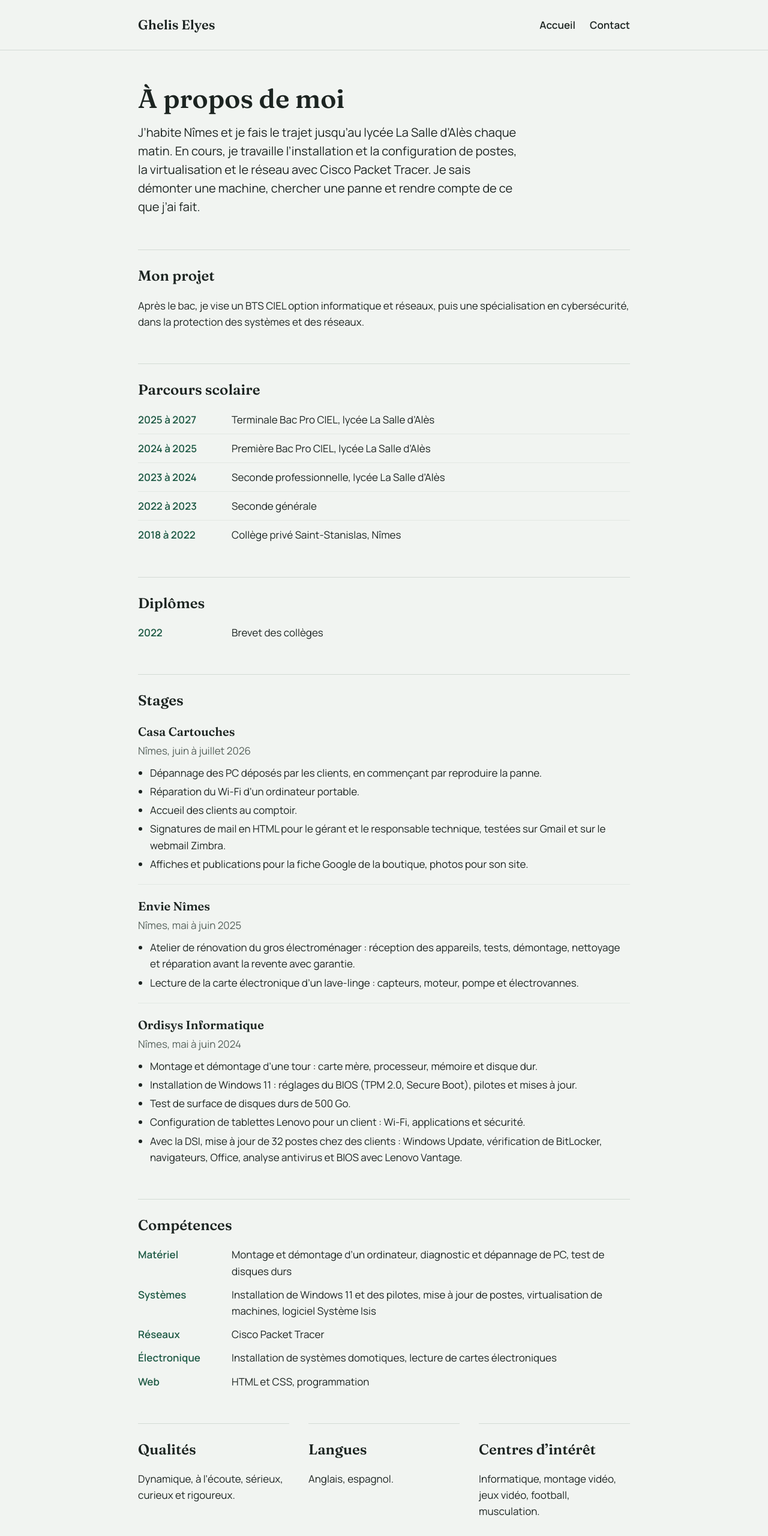
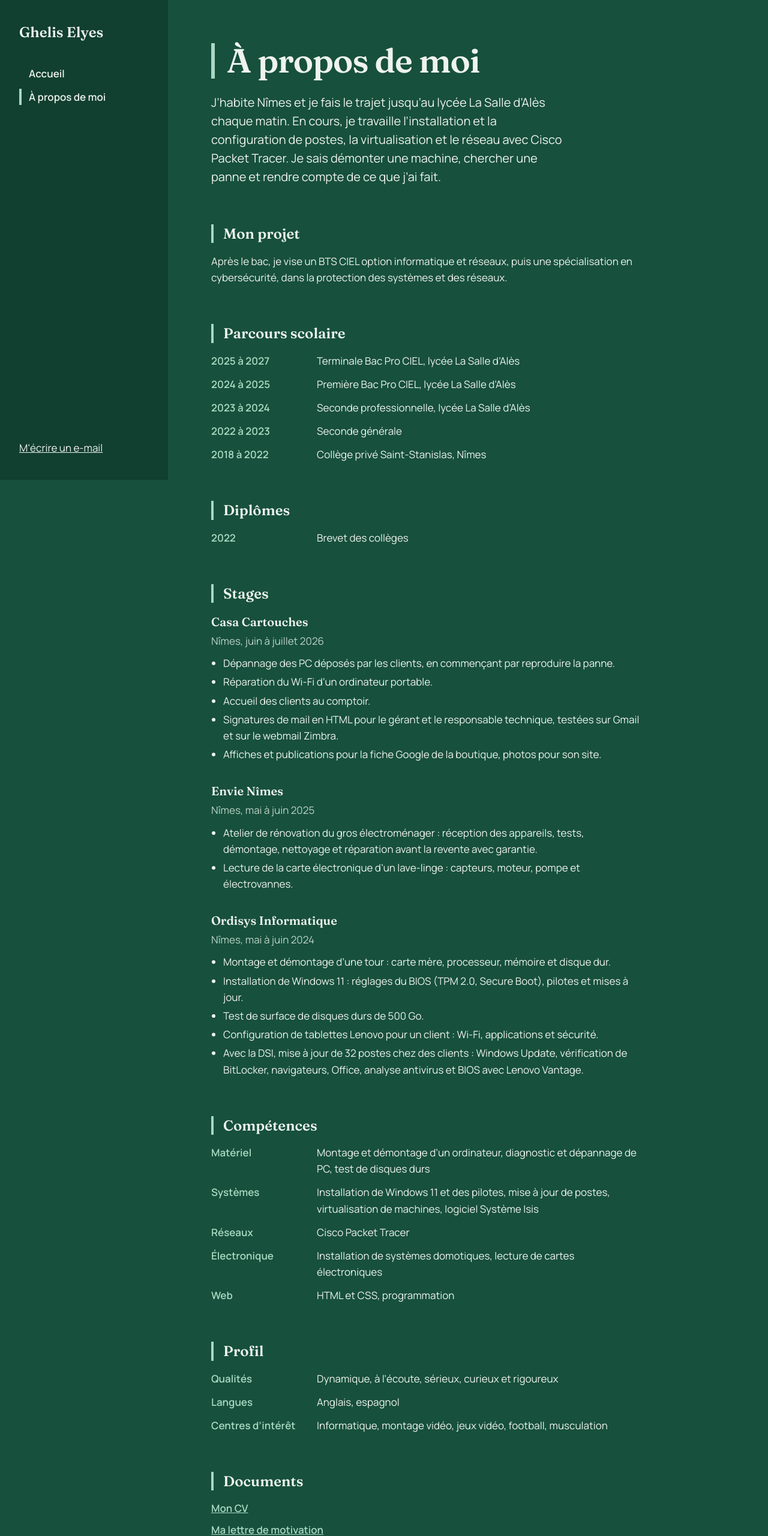
Before and after one commit to elyesghelis/elyesghelis.github.io, a plain HTML site: page apropos.html in a window 1280 px wide. Shown: the top 2561 px of the page at 60% size. Drawn offline with Linux system fonts and the light colour scheme.

Commit message:
Add files via upload

```diff
--- a/apropos.html
+++ b/apropos.html
@@ -8,23 +8,22 @@
     <link rel="icon" href="data:,">
     <link rel="preconnect" href="https://fonts.googleapis.com">
     <link rel="preconnect" href="https://fonts.gstatic.com" crossorigin>
-    <link rel="stylesheet" href="https://fonts.googleapis.com/css2?family=Fraunces:opsz,wght@9..144,500;9..144,600&family=Manrope:wght@400;600&display=swap">
+    <link rel="stylesheet" href="https://fonts.googleapis.com/css2?family=Fraunces:opsz,wght@9..144,600&family=Manrope:wght@400;600&display=swap">
     <link rel="stylesheet" href="style.css">
 </head>
 <body>
     <header>
-        <div class="conteneur entete">
         <p class="nom"><a href="index.html">Ghelis Elyes</a></p>
         <nav aria-label="Menu principal">
             <ul>
                 <li><a href="index.html">Accueil</a></li>
-                    <li><a href="#contact">Contact</a></li>
+                <li><a href="apropos.html" aria-current="page">À propos de moi</a></li>
             </ul>
         </nav>
-        </div>
+        <address><a href="mailto:gheliselyes883@gmail.com">M’écrire un e-mail</a></address>
     </header>
 
-    <main class="conteneur">
+    <main>
         <h1>À propos de moi</h1>
         <p class="intro">J’habite Nîmes et je fais le trajet jusqu’au lycée La Salle d’Alès chaque matin. En cours, je travaille l’installation et la configuration de postes, la virtualisation et le réseau avec Cisco Packet Tracer. Je sais démonter une machine, chercher une panne et rendre compte de ce que j’ai fait.</p>
 
@@ -90,7 +89,7 @@
 
         <section>
             <h2>Compétences</h2>
-            <dl class="competences">
+            <dl class="definitions">
                 <dt>Matériel</dt>
                 <dd>Montage et démontage d’un ordinateur, diagnostic et dépannage de PC, test de disques durs</dd>
                 <dt>Systèmes</dt>
@@ -104,19 +103,16 @@
             </dl>
         </section>
 
-        <section class="trois-colonnes">
-            <div>
-                <h2>Qualités</h2>
-                <p>Dynamique, à l’écoute, sérieux, curieux et rigoureux.</p>
-            </div>
-            <div>
-                <h2>Langues</h2>
-                <p>Anglais, espagnol.</p>
-            </div>
-            <div>
-                <h2>Centres d’intérêt</h2>
-                <p>Informatique, montage vidéo, jeux vidéo, football, musculation.</p>
-            </div>
+        <section>
+            <h2>Profil</h2>
+            <dl class="definitions">
+                <dt>Qualités</dt>
+                <dd>Dynamique, à l’écoute, sérieux, curieux et rigoureux</dd>
+                <dt>Langues</dt>
+                <dd>Anglais, espagnol</dd>
+                <dt>Centres d’intérêt</dt>
+                <dd>Informatique, montage vidéo, jeux vidéo, football, musculation</dd>
+            </dl>
         </section>
 
         <section>
@@ -127,12 +123,5 @@
             </ul>
         </section>
     </main>
-
-    <footer id="contact">
-        <div class="conteneur">
-            <h2>Contact</h2>
-            <p><a href="mailto:gheliselyes883@gmail.com">M’écrire un e-mail</a></p>
-        </div>
-    </footer>
 </body>
 </html>
--- a/style.css
+++ b/style.css
@@ -1,24 +1,22 @@
-/* Couleurs : vert du vernis d'un circuit imprimé */
+/* Couleurs : le vert du vernis d'un circuit imprimé, le blanc de ses inscriptions */
 
 :root {
-    --fond: #f1f4f1;
-    --encre: #1c2421;
-    --gris: #55615b;
-    --vert: #1f5a45;
-    --vert-fonce: #163f30;
-    --trait: #d3dbd5;
-    --trait-clair: #e2e8e3;
+    --fond: #17503d;
+    --colonne: #113f30;
+    --texte: #eef3ee;
+    --doux: #bcd3c8;
+    --accent: #a9d9c3;
 }
 
-/* Base */
+/* Base : deux colonnes, le menu à gauche et le contenu à droite */
 
 body {
-    display: flex;
-    flex-direction: column;
+    display: grid;
+    grid-template-columns: 280px 1fr;
     min-height: 100vh;
     margin: 0;
     background-color: var(--fond);
-    color: var(--encre);
+    color: var(--texte);
     font-family: "Manrope", sans-serif;
     font-size: 1.0625rem;
     line-height: 1.6;
@@ -30,20 +28,6 @@ h3,
 .nom {
     font-family: "Fraunces", serif;
     font-weight: 600;
-    color: var(--encre);
-}
-
-h2 {
-    margin: 0 0 16px;
-    font-size: 1.5rem;
-}
-
-a {
-    color: var(--vert);
-}
-
-a:hover {
-    color: var(--vert-fonce);
 }
 
 a:focus-visible {
@@ -51,142 +35,135 @@ a:focus-visible {
     outline-offset: 3px;
 }
 
-.filiere {
-    color: var(--vert);
+/* Colonne de gauche : nom, menu, contact */
+
+header {
+    position: sticky;
+    top: 0;
+    box-sizing: border-box;
+    display: flex;
+    flex-direction: column;
+    height: 100vh;
+    padding: 40px 32px;
+    background-color: var(--colonne);
 }
 
-.conteneur {
-    box-sizing: border-box;
-    width: 100%;
-    max-width: 900px;
-    margin: 0 auto;
-    padding-inline: 40px;
-}
-
-/* En-tête */
-
-header {
-    padding: 24px 0;
-    border-bottom: 1px solid var(--trait);
-}
-
-.entete {
-    display: flex;
-    flex-wrap: wrap;
-    justify-content: space-between;
-    align-items: center;
-    gap: 12px 32px;
+header a {
+    color: inherit;
 }
 
 .nom {
-    margin: 0;
-    font-size: 1.375rem;
+    margin: 0 0 40px;
+    font-size: 1.5rem;
+    line-height: 1.2;
 }
 
-.nom a {
-    color: inherit;
+.nom a,
+nav a {
     text-decoration: none;
 }
 
 nav ul {
-    display: flex;
-    flex-wrap: wrap;
-    gap: 8px 24px;
     margin: 0;
     padding: 0;
     list-style: none;
 }
 
+nav li + li {
+    margin-top: 12px;
+}
+
 nav a {
-    color: var(--encre);
+    display: block;
+    padding-left: 16px;
     font-weight: 600;
-    text-decoration: none;
 }
 
 nav a:hover {
-    color: var(--vert);
+    text-decoration: underline;
+}
+
+/* Le trait épais marque la page où l'on se trouve */
+nav a[aria-current="page"] {
+    padding-left: 12px;
+    border-left: 4px solid var(--accent);
+}
+
+address {
+    margin-top: auto;
+    font-style: normal;
+}
+
+/* Contenu */
+
+main {
+    box-sizing: border-box;
+    max-width: 860px;
+    padding: 72px;
+}
+
+main a {
+    color: var(--accent);
+}
+
+main a:hover {
+    color: var(--texte);
+}
+
+h1 {
+    margin: 0 0 24px;
+    padding-left: 20px;
+    border-left: 6px solid var(--accent);
+    font-size: 3.5rem;
+    line-height: 1.05;
+    letter-spacing: -0.02em;
+}
+
+h2 {
+    margin: 0 0 16px;
+    padding-left: 16px;
+    border-left: 4px solid var(--accent);
+    font-size: 1.5rem;
+    line-height: 1.3;
+}
+
+.intro {
+    max-width: 600px;
+    margin: 0 0 32px;
+    font-size: 1.25rem;
+    line-height: 1.55;
+}
+
+.filiere {
+    color: var(--accent);
 }
 
 /* Accueil */
 
 .page-accueil {
     display: flex;
-    align-items: center;
-}
-
-.accueil {
-    margin-top: 0;
-    padding: 72px 0;
-}
-
-.accueil h1 {
-    margin: 0 0 24px;
-    font-size: clamp(2.5rem, 6vw, 3.75rem);
-    line-height: 1.05;
-    letter-spacing: -0.02em;
-}
-
-.intro {
-    max-width: 640px;
-    margin: 0 0 32px;
-    font-size: 1.25rem;
-    line-height: 1.55;
-}
-
-.actions {
-    display: flex;
-    flex-wrap: wrap;
-    gap: 12px;
+    flex-direction: column;
+    justify-content: center;
 }
 
 .bouton {
     display: inline-block;
-    padding: 12px 22px;
-    border: 1px solid var(--encre);
-    border-radius: 6px;
-    background-color: var(--encre);
+    padding: 14px 28px;
+    background-color: var(--texte);
     color: var(--fond);
     font-weight: 600;
     text-decoration: none;
 }
 
 .bouton:hover {
-    border-color: var(--vert-fonce);
-    background-color: var(--vert-fonce);
+    background-color: var(--accent);
     color: var(--fond);
 }
 
-.bouton-secondaire {
-    background-color: transparent;
-    color: var(--encre);
-}
-
-.bouton-secondaire:hover {
-    border-color: var(--vert);
-    background-color: transparent;
-    color: var(--vert);
-}
-
-/* Contenu */
-
-main {
-    flex-grow: 1;
-    padding-bottom: 72px;
-}
-
-main h1 {
-    margin: 56px 0 16px;
-    font-size: clamp(2rem, 5vw, 2.75rem);
-    line-height: 1.1;
-}
-
-main h2 {
-    padding-top: 24px;
-    border-top: 1px solid var(--trait);
-}
+/* À propos */
 
 section {
-    margin-top: 56px;
+    margin-top: 64px;
 }
 
 .frise,
@@ -197,32 +174,30 @@ section {
 }
 
 .frise li,
-.competences {
+.definitions {
     display: grid;
-    grid-template-columns: 140px 1fr;
-    gap: 16px;
+    grid-template-columns: 160px 1fr;
+    gap: 12px 16px;
 }
 
 .frise li + li {
-    margin-top: 10px;
-    padding-top: 10px;
-    border-top: 1px solid var(--trait-clair);
+    margin-top: 12px;
 }
 
-.frise p {
+.frise p,
+.definitions,
+.definitions dd {
     margin: 0;
 }
 
 .annee,
-.competences dt {
-    color: var(--vert);
+.definitions dt {
+    color: var(--accent);
     font-weight: 600;
 }
 
 .stage + .stage {
-    margin-top: 20px;
-    padding-top: 20px;
-    border-top: 1px solid var(--trait-clair);
+    margin-top: 32px;
 }
 
 .stage h3 {
@@ -232,7 +207,7 @@ section {
 
 .lieu {
     margin: 2px 0 10px;
-    color: var(--gris);
+    color: var(--doux);
 }
 
 .stage ul {
@@ -244,25 +219,6 @@ section {
     margin-top: 4px;
 }
 
-.competences {
-    margin: 0;
-    row-gap: 12px;
-}
-
-.competences dd {
-    margin: 0;
-}
-
-.trois-colonnes {
-    display: grid;
-    grid-template-columns: repeat(3, 1fr);
-    gap: 32px;
-}
-
-.trois-colonnes p {
-    margin: 0;
-}
-
 .liens li + li {
     margin-top: 8px;
 }
@@ -271,52 +227,51 @@ section {
     font-weight: 600;
 }
 
-/* Pied de page */
+/* Écrans étroits : la colonne passe au-dessus du contenu */
 
-footer {
-    padding: 40px 0 56px;
-    border-top: 1px solid var(--trait);
-}
-
-footer h2 {
-    margin-bottom: 8px;
-}
-
-footer p {
-    margin: 0;
-}
-
-/* Écrans étroits */
-
-@media (max-width: 600px) {
-    .conteneur {
-        padding-inline: 20px;
+@media (max-width: 800px) {
+    body {
+        display: block;
     }
 
     header {
-        padding: 18px 0;
+        position: static;
+        height: auto;
+        padding: 20px;
     }
 
-    .accueil {
-        padding: 56px 0 64px;
+    .nom {
+        margin-bottom: 16px;
     }
 
-    .intro {
-        font-size: 1.125rem;
+    nav ul {
+        display: flex;
+        gap: 20px;
+    }
+
+    nav li + li {
+        margin-top: 0;
+    }
+
+    address {
+        margin-top: 16px;
+    }
+
+    main {
+        padding: 48px 20px 56px;
+    }
+
+    h1 {
+        font-size: 2.5rem;
     }
 
     .frise li,
-    .competences,
-    .trois-colonnes {
+    .definitions {
         grid-template-columns: 1fr;
-    }
-
-    .frise li,
-    .competences {
         gap: 0;
     }
 
-    .competences dd + dt {
+    .definitions dd + dt {
         margin-top: 12px;
     }
 }
```
Also changed, not shown: index.html (+6 -19 lines). Lines whose indentation alone changed are shown as unchanged.
